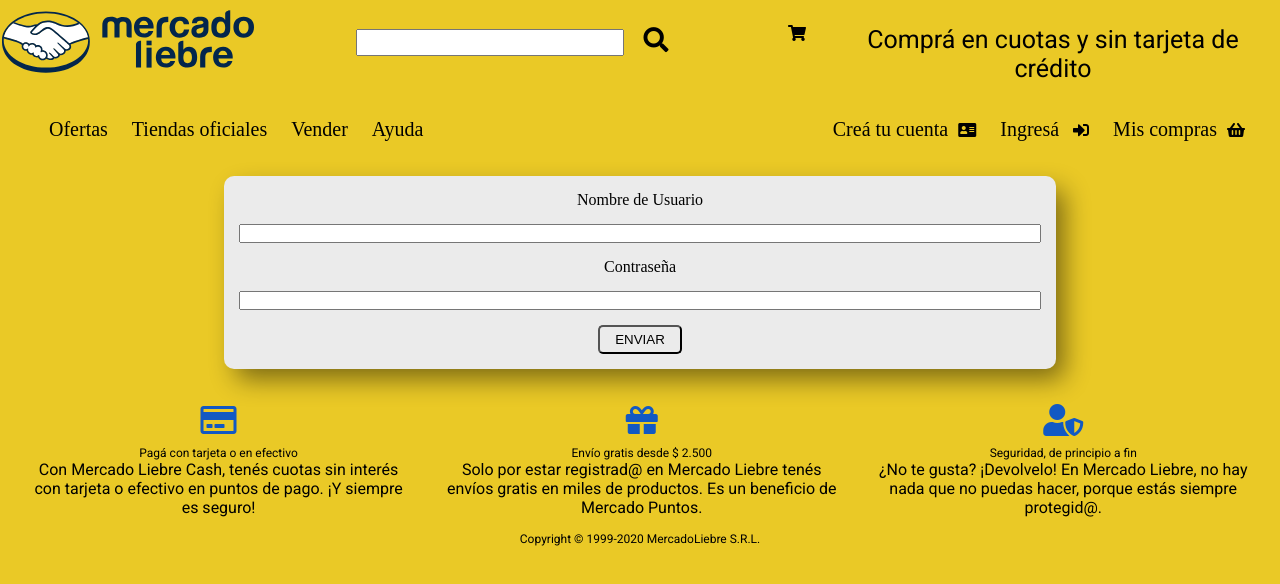
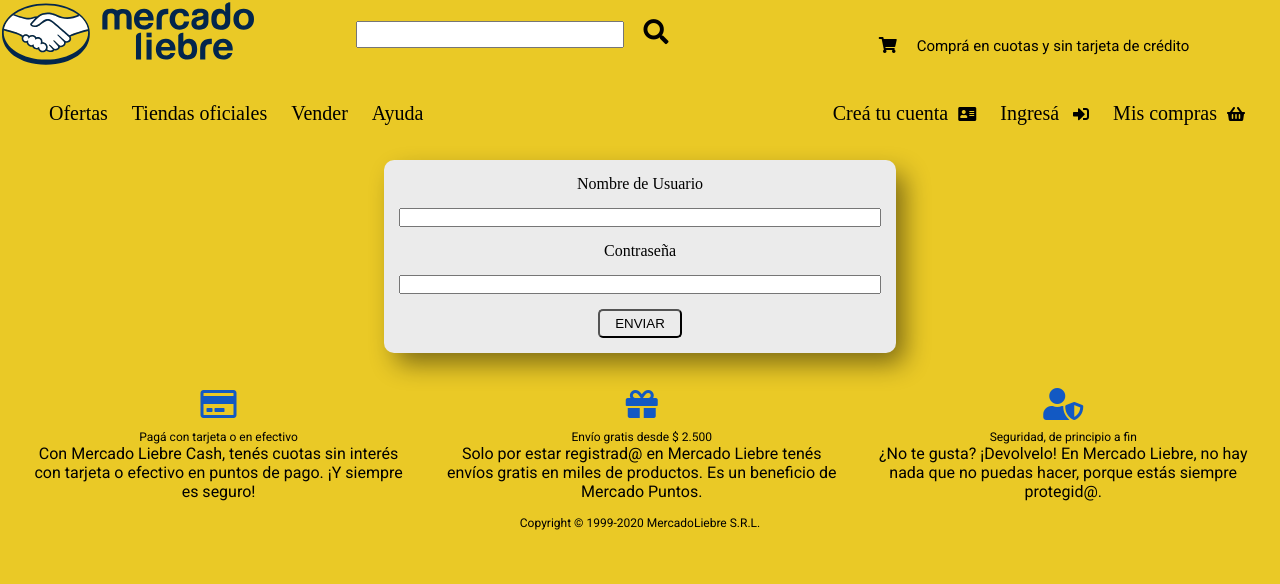
Before and after one commit to curyAilen/mercadoLiebre, a website: page views/login.html in a window 1280 px wide. Drawn offline with Linux system fonts and the light colour scheme; files that its build step writes are made by us from their sources; files whose address does not match are found by name.

Commit message:
Acomode el herader

```diff
--- a/public/css/style.css
+++ b/public/css/style.css
@@ -315,8 +315,7 @@
         text-align: center;
     }
     .contenedorLogoBuscador {
-        display: flex;
-        flex-wrap: wrap;
+        flex-wrap: nowrap;
         align-items: center;
         justify-content: space-between;
     }
@@ -453,12 +452,15 @@
 /******************************************************************************************************************************************************************************************************************************************************************************************************************************************************************************************************************************************************************************************************************************************************************************************************************************DESKTOP******************/
 
 @media(min-width:768px) {
-    .compraTexto p {
-        font-size: 25px;
-    }
     img#banner {
         width: 100%;
         display: block;
+    }
+    .compraTexto p {
+        font-size: 15px;
+    }
+    .contenedorLogoBuscador {
+        margin:
     }
     .cajaProducto {
         box-shadow: 0px 0px 10px rgb(100, 100, 100);
@@ -529,4 +531,7 @@
     form input {
         width: 50%;
     }
+    .formRegistro {
+        width: 40%;
+    }
 }
```
Also changed, not shown: views/register.html (+2 -0 lines).
